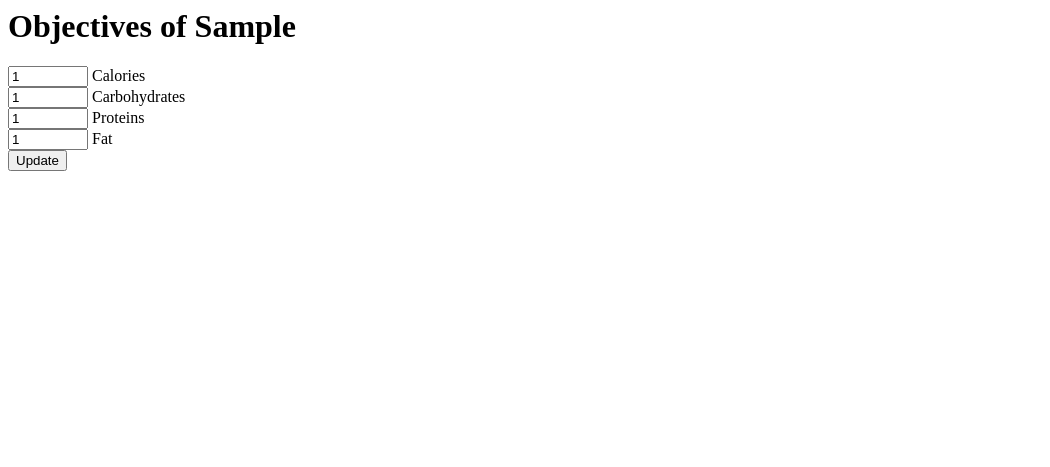
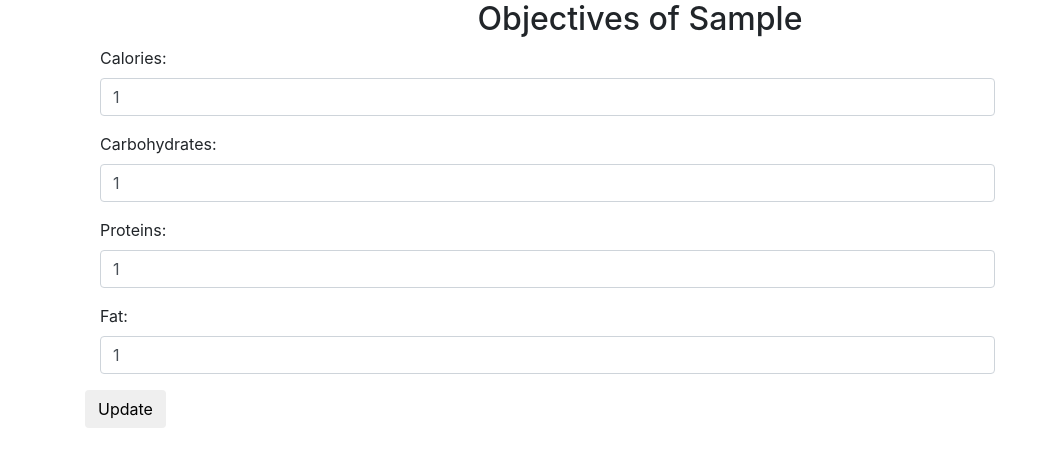
Before and after one commit to antontortosa/MacroCalculator, a Django app: page /app_1/profile/1/objective/ in a window 1280 px wide. Shown: the top 467 px of the page, without its empty margins (0-1050 px from the left). Run offline with Django 3.2, Linux system fonts and the light colour scheme; tables that the repository leaves empty hold one stand-in row (values such as "Sample post"); some libraries are stand-ins or nearby versions.

Commit message:
Add visual improvements in objectives. Create base html

```diff
--- a/MacroCalculator/app_1/templates/app_1/user_objectives.html
+++ b/MacroCalculator/app_1/templates/app_1/user_objectives.html
@@ -1,36 +1,98 @@
-<h1>Objectives of {{ profile.user.first_name }}</h1>
+{% extends "base_generic.html" %}
 
+{% block title %}User objectives{% endblock %}
+
+{% block content %}
+    <div class="container">
+        <div class="col-sm-12 text-center">
+            <h2>Objectives of {{ profile.user.first_name }}</h2>
+        </div>
     {% if objective != None %}
 
     <form action="" method="post">
     {% csrf_token %}
-    <input type="number" name="calories" id="calories" value="{{ objective.calories_obj }}" min="0" max="15000" />
-    <label for="calories">Calories</label><br />
-    <input type="number" name="carbs" id="carbs" value="{{ objective.carbs_obj }}"min="0" max="15000" />
-    <label for="carbs">Carbohydrates</label><br />
-    <input type="number" name="protein" id="protein" value="{{ objective.protein_obj }}" min="0" max="15000" />
-    <label for="protein">Proteins</label><br />
-    <input type="number" name="fat" id="fat" value="{{ objective.fat_obj }}" min="0" max="15000" />
-    <label for="fat">Fat</label><br />
+        <div class="form-group">
+            <label class="control-label col-sm-2" for="calories">Calories:</label>
+            <div class="col-sm-10">
+                <input class="form-control" type="number" name="calories" id="calories" min="0" max="15000" value="{{ objective.calories_obj }}" />
+            </div>
+        </div>
 
-<input type="submit" value="Update" />
+        <div class="form-group">
+            <label class="control-label col-sm-2" for="carbs">Carbohydrates:</label>
+            <div class="col-sm-10">
+                <input class="form-control" type="number" name="carbs" id="carbs" min="0" max="15000" value="{{ objective.carbs_obj }}" />
+            </div>
+        </div>
+
+        <div class="form-group">
+            <label class="control-label col-sm-2" for="protein">Proteins:</label>
+            <div class="col-sm-10">
+                <input class="form-control" type="number" name="protein" id="protein" min="0" max="15000" value="{{ objective.protein_obj }}" />
+            </div>
+        </div>
+
+        <div class="form-group">
+            <label class="control-label col-sm-2" for="fat">Fat:</label>
+            <div class="col-sm-10">
+                <input class="form-control" type="number" name="fat" id="fat" min="0" max="15000" value="{{ objective.fat_obj }}" />
+            </div>
+        </div>
+
+        <button type="submit" class="btn btn-default">Update</button>
     </form>
 
     {% else %}
+        <div class="alert alert-info col-sm-12 text-left">
             <p>The user has not any objective defined.</p>
+        </div>
 
-<p>Define objective:</p>
-<form action="" method="post">
+
+        <p class="lead">Define objective</p>
+        <form class="form-horizontal" action="" method="post">
         {% csrf_token %}
-    <input type="number" name="calories" id="calories" value="0" min="0" max="15000" />
-    <label for="calories">Calories</label><br />
-    <input type="number" name="carbs" id="carbs" min="0" max="15000" />
-    <label for="carbs">Carbohydrates</label><br />
-    <input type="number" name="protein" id="protein" min="0" max="15000" />
-    <label for="protein">Proteins</label><br />
-    <input type="number" name="fat" id="fat" min="0" max="15000" />
-    <label for="fat">Fat</label><br />
+            <div class="form-group">
+              <label class="control-label col-sm-2" for="calories">Calories:</label>
+              <div class="col-sm-10">
+                <input class="form-control" type="number" name="calories" id="calories" min="0" max="15000" placeholder="Enter calories" />
+              </div>
+            </div>
 
-<input type="submit" value="Submit" />
+            <div class="form-group">
+              <label class="control-label col-sm-2" for="carbs">Carbohydrates:</label>
+              <div class="col-sm-10">
+                <input class="form-control" type="number" name="carbs" id="carbs" min="0" max="15000" placeholder="Enter carbohydrates" />
+              </div>
+            </div>
+
+            <div class="form-group">
+              <label class="control-label col-sm-2" for="protein">Proteins:</label>
+              <div class="col-sm-10">
+                <input class="form-control" type="number" name="protein" id="protein" min="0" max="15000" placeholder="Enter proteins" />
+              </div>
+            </div>
+
+            <div class="form-group">
+              <label class="control-label col-sm-2" for="fat">Fat:</label>
+              <div class="col-sm-10">
+                <input class="form-control" type="number" name="fat" id="fat" min="0" max="15000" placeholder="Enter fat" />
+              </div>
+            </div>
+
+            <button type="submit" class="btn btn-default">Submit</button>
           </form>
     {% endif %}
+
+
+    <script type="text/javascript">
+        // Select your input element.
+       jQuery("input[type='number']").keydown(function(e){
+            if(!((e.keyCode > 95 && e.keyCode < 106)
+             || (e.keyCode > 47 && e.keyCode < 58)
+                || e.keyCode == 8)) {
+             return false;
+            }
+        });
+
+    </script>
+{% endblock %}
--- /dev/null
+++ b/MacroCalculator/app_1/templates/base_generic.html
@@ -0,0 +1,27 @@
+<!DOCTYPE html>
+<html lang="en">
+
+<head>
+    <title>{% block title %}<!-- Insert title -->{% endblock %}</title>
+    <!-- Required meta tags -->
+    <meta charset="utf-8">
+    <meta name="viewport" content="width=device-width, initial-scale=1, shrink-to-fit=no">
+
+    <!-- Bootstrap CSS -->
+    <link rel="stylesheet" href="https://maxcdn.bootstrapcdn.com/bootstrap/4.0.0-beta.2/css/bootstrap.min.css" integrity="sha384-PsH8R72JQ3SOdhVi3uxftmaW6Vc51MKb0q5P2rRUpPvrszuE4W1povHYgTpBfshb" crossorigin="anonymous">
+
+    <!-- Optional JavaScript -->
+    <!-- jQuery first, then Popper.js, then Bootstrap JS -->
+    <script src="https://code.jquery.com/jquery-3.2.1.slim.min.js" integrity="sha384-KJ3o2DKtIkvYIK3UENzmM7KCkRr/rE9/Qpg6aAZGJwFDMVNA/GpGFF93hXpG5KkN" crossorigin="anonymous"></script>
+    <script src="https://cdnjs.cloudflare.com/ajax/libs/popper.js/1.12.3/umd/popper.min.js" integrity="sha384-vFJXuSJphROIrBnz7yo7oB41mKfc8JzQZiCq4NCceLEaO4IHwicKwpJf9c9IpFgh" crossorigin="anonymous"></script>
+    <script src="https://maxcdn.bootstrapcdn.com/bootstrap/4.0.0-beta.2/js/bootstrap.min.js" integrity="sha384-alpBpkh1PFOepccYVYDB4do5UnbKysX5WZXm3XxPqe5iKTfUKjNkCk9SaVuEZflJ" crossorigin="anonymous"></script>
+
+    <!-- Add additional CSS in static file -->
+    {% load static %}
+    <link rel="stylesheet" href="{% static 'css/styles.css' %}">
+</head>
+
+<body>
+{% block content %}<!--insert content -->{% endblock %}
+</body>
+</html>
```
Lines whose indentation alone changed are shown as unchanged.
